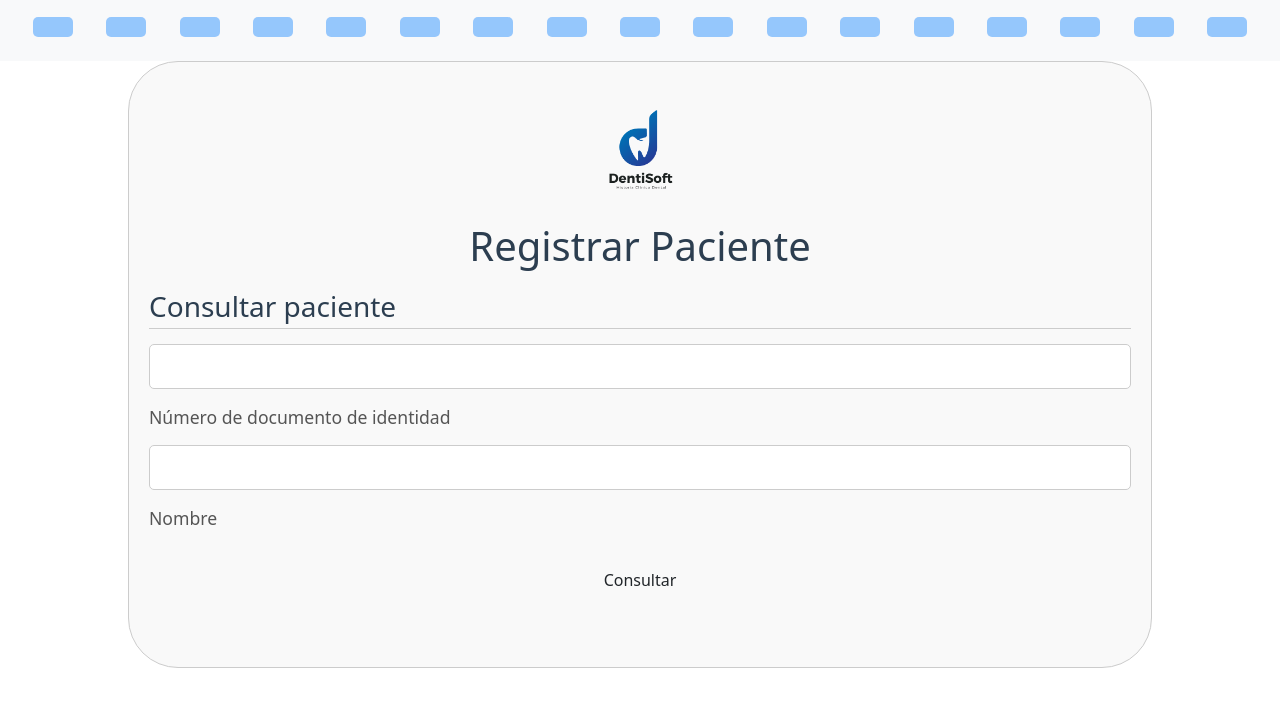
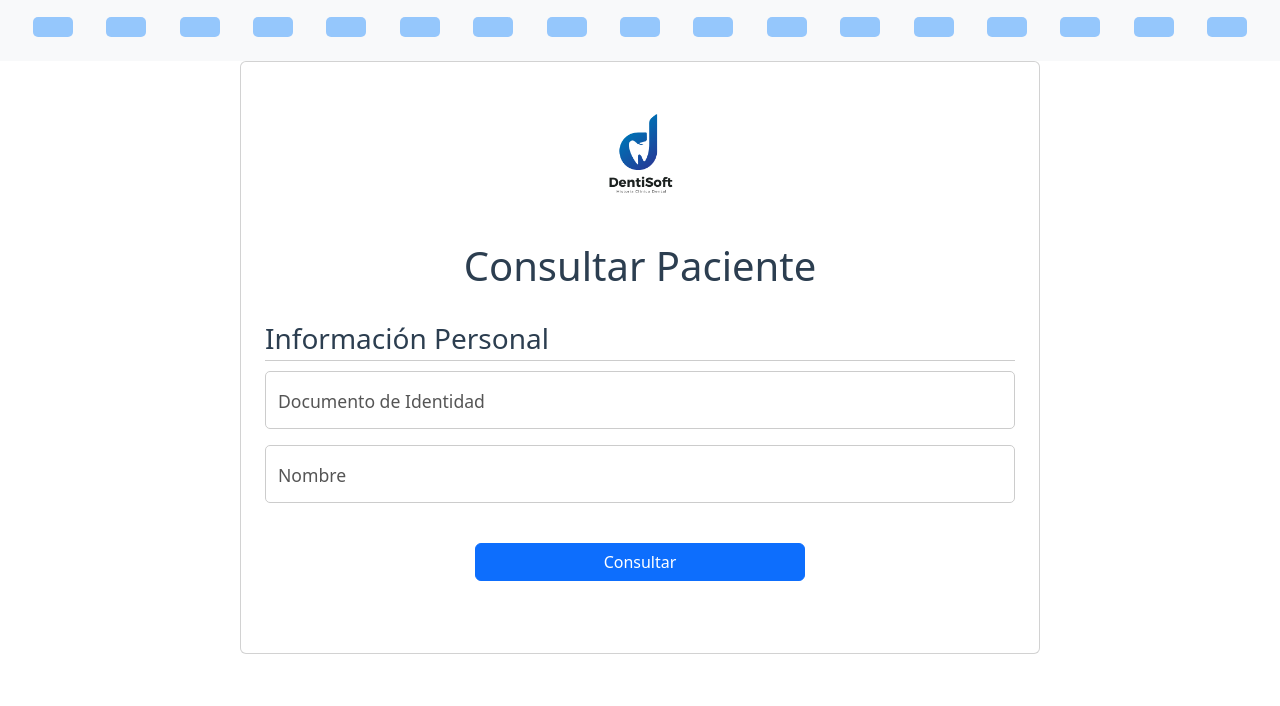
Before and after one commit to jaimeolartef/OdontoSoftFullStack, a React (Create React App) app in the folder odontosoftfront/: page /consultarPac in a window 1280 px wide. Shown: the top 706 px of the page. Built offline with nearby package versions, Linux system fonts and the light colour scheme; sample sign-in values are in the browser's storage.

Commit message:
se cambio el estilo de la pantalla tablapaciente.jsx

```diff
--- a/odontosoftfront/src/components/Paciente/consultarPaciente.jsx
+++ b/odontosoftfront/src/components/Paciente/consultarPaciente.jsx
@@ -1,11 +1,12 @@
 import React, { useState, useEffect } from 'react';
+import 'bootstrap/dist/css/bootstrap.min.css';
 import './consultarPaciente.css';
 import Logo from '../../resource/LogoNegro.png';
 import '../../App.css';
 import axios from "axios";
 import config from "../../config";
 import PacienteTabla from "./pacienteTabla";
-import {useLocation} from "react-router-dom";
+import { useLocation } from "react-router-dom";
 import showMessage from "../../util/UtilMessage";
 
 const ConsultarPaciente = () => {
@@ -22,11 +23,8 @@ const ConsultarPaciente = () => {
     if (redireccionadoModificar) {
       if (localStorage.getItem('consultarPacienteFormData')) {
         setFormData(JSON.parse(localStorage.getItem('consultarPacienteFormData')));
-        console.log('Se va a consumir el servicio con:', formData);
         fetchPacientes(JSON.parse(localStorage.getItem('consultarPacienteFormData'))).then(r => r);
-        console.log('Removing item from localStorage : ' + localStorage.getItem('consultarPacienteFormData'));
         localStorage.removeItem('consultarPacienteFormData');
-        console.log('Item removed from localStorage' + localStorage.getItem('consultarPacienteFormData'));
       }
     } else if (localStorage.getItem('consultarPacienteFormData')) {
       localStorage.removeItem('consultarPacienteFormData');
@@ -45,7 +43,7 @@ const ConsultarPaciente = () => {
     e.preventDefault();
 
     if (!formData.documento && !formData.nombre) {
-      showMessage('warning','Debe realizar la busqueda por nombre o por documento.');
+      showMessage('warning', 'Debe realizar la busqueda por nombre o por documento.');
       return;
     }
     fetchPacientes(formData).then(r => r);
@@ -65,45 +63,49 @@ const fetchPacientes = async (formData) => {
       if (response.status === 200) {
         setResponseData(response.data);
       } else if (response.status === 400 && response.data.codigoValidacion === '400') {
-      showMessage('error',response.data.mensajeValidacion);
+        showMessage('error', response.data.mensajeValidacion);
       } else if (response.status === 403) {
-      showMessage('error','No autorizado');
+        showMessage('error', 'No autorizado');
       } else if (response.status > 400) {
-      showMessage('error','Error en la solicitud');
+        showMessage('error', 'Error en la solicitud');
       }
     } catch (error) {
       console.error('Error:', error);
       if (error.response && error.response.status === 403) {
-      showMessage('error','No autorizado');
+        showMessage('error', 'No autorizado');
       } else {
-      showMessage('error','Error en la solicitud');
+        showMessage('error', 'Error en la solicitud');
       }
     }
   };
 
   return (
-    <div className="medical-form-container">
-      <header>
-        <img src={Logo} alt="Logo"/>
-        <h1>Registrar Paciente</h1>
+    <div className="d-flex justify-content-center align-items-center ">
+      <div className="card p-4" style={{ width: '800px' }}>
+        <header className="text-center mb-4">
+          <img src={Logo} alt="Logo" className="mb-3" style={{ maxWidth: '140px' }} />
+          <h1>Consultar Paciente</h1>
         </header>
-      <form onSubmit={handleSubmit}>
-        <section className="personal-information">
-          <h3>Consultar paciente</h3>
-          <div className="input-box">
-            <input type="text" name="documento" value={formData.documento} onChange={handleChange}/>
-            <label>Número de documento de identidad</label>
+        <form onSubmit={handleSubmit} className="needs-validation" noValidate>
+          <section className="mb-4">
+            <h3>Información Personal</h3>
+            <div className="form-floating mb-3">
+              <input type="text" className="form-control" name="documento" value={formData.documento} onChange={handleChange} placeholder="Documento de Identidad" />
+              <label>Documento de Identidad</label>
             </div>
-          <div className="input-box">
-            <input type="text" name="nombre" value={formData.nombre} onChange={handleChange}/>
+            <div className="form-floating mb-3">
+              <input type="text" className="form-control" name="nombre" value={formData.nombre} onChange={handleChange} placeholder="Nombre" />
               <label>Nombre</label>
             </div>
           </section>
-        <button type="submit" className="btn">Consultar</button>
+          <div className="d-grid">
+            <button type="submit" className="btn btn-primary">Consultar</button>
+          </div>
         </form>
-      <br/>
-      {responseData.length > 0 && <PacienteTabla data={responseData} formData={formData}/>}
-      <br/>
+        <br />
+        {responseData.length > 0 && <PacienteTabla data={responseData} formData={formData} />}
+        <br />
+      </div>
     </div>
   );
 }
--- a/odontosoftfront/src/components/Paciente/pacienteTabla.jsx
+++ b/odontosoftfront/src/components/Paciente/pacienteTabla.jsx
@@ -1,40 +1,34 @@
-import React, {useState} from 'react';
-import {useNavigate} from 'react-router-dom';
+import React, { useState } from 'react';
+import { useNavigate } from 'react-router-dom';
+import 'bootstrap/dist/css/bootstrap.min.css';
 import './pacienteTabla.css';
-import MedicalIcon from '../../resource/MedicalIcon.png'; // Importar el icono desde la carpeta resource
-import EditIcon from '../../resource/EditIcon.png'; // Importar el icono desde la carpeta resource
-import {Tooltip} from 'react-tooltip'; // Importar el componente Tooltip
-import bootstrap from 'bootstrap'; // Importar bootstrap
+import MedicalIcon from '../../resource/MedicalIcon.png';
+import EditIcon from '../../resource/EditIcon.png';
+import { Tooltip } from 'react-tooltip';
 
-const PacienteTabla = ({data, formData}) => {
+const PacienteTabla = ({ data, formData }) => {
   const [currentPage, setCurrentPage] = useState(1);
   const itemsPerPage = 10;
   const navigate = useNavigate();
 
-  // Calculate the indices for the current page
   const indexOfLastItem = currentPage * itemsPerPage;
   const indexOfFirstItem = indexOfLastItem - itemsPerPage;
   const currentItems = data.slice(indexOfFirstItem, indexOfLastItem);
 
-  // Calculate total pages
   const totalPages = Math.ceil(data.length / itemsPerPage);
 
-  // Handle page change
   const handlePageChange = (pageNumber) => {
     setCurrentPage(pageNumber);
   };
 
-  // Handle row click
   const handleEditClick = (paciente) => {
     localStorage.setItem('consultarPacienteFormData', JSON.stringify(formData));
-    navigate('/modificarPac', {state: {id: paciente.id}});
+    navigate('/modificarPac', { state: { id: paciente.id } });
   };
 
-  // Handle medical record icon click
   const handleMedicalRecordClick = (paciente) => {
-    navigate('/historiaPac', {state: {idPatient: paciente.id}});
+    navigate('/historiaPac', { state: { idPatient: paciente.id } });
   };
-
 
   return (
     <div className="table-container">
@@ -63,38 +57,52 @@ const PacienteTabla = ({data, formData}) => {
                 {paciente.habilitado === 'true' && (
                   <>
                     <img src={MedicalIcon} alt="Historia Clinica"
-                       style={{marginRight: '5px', width: '35px', height: '35px', cursor: 'pointer'}}
+                      style={{ marginRight: '5px', width: '35px', height: '35px', cursor: 'pointer' }}
                       onClick={(e) => {
                         e.stopPropagation();
                         handleMedicalRecordClick(paciente);
                       }}
-                       data-tooltip-id="tooltip" data-tooltip-content="Ver Historia Clinica"/>
-                  <Tooltip id="tooltip"/>
+                      data-tooltip-id="tooltip" data-tooltip-content="Ver Historia Clinica" />
+                    <Tooltip id="tooltip" />
                   </>
                 )}
                 <img src={EditIcon} alt="Editar Paciente"
-                   style={{marginRight: '5px', width: '35px', height: '35px', cursor: 'pointer'}}
+                  style={{ marginRight: '5px', width: '35px', height: '35px', cursor: 'pointer' }}
                   onClick={(e) => {
                     e.stopPropagation();
                     handleEditClick(paciente);
                   }}
-                   data-tooltip-id="editTooltip" data-tooltip-content="Editar Paciente"/>
-              <Tooltip id="editTooltip"/>
+                  data-tooltip-id="editTooltip" data-tooltip-content="Editar Paciente" />
+                <Tooltip id="editTooltip" />
               </td>
             </tr>
           ))}
         </tbody>
       </table>
+      <nav aria-label="Page navigation example">
         <ul className="pagination">
+          <li className={`page-item ${currentPage === 1 ? 'disabled' : ''}`} style={{width: '110px'}}>
+            <button className="page-link" onClick={() => handlePageChange(currentPage - 1)}
+                    disabled={currentPage === 1}>
+              Anterior
+            </button>
+          </li>
           {Array.from({length: totalPages}, (_, index) => (
             <li key={index + 1} className={`page-item ${currentPage === index + 1 ? 'active' : ''}`}>
-            <button
-              onClick={() => handlePageChange(index + 1)}>
+              <button className="page-link" onClick={() => handlePageChange(index + 1)}
+                      disabled={currentPage === totalPages}>
                 {index + 1}
               </button>
             </li>
           ))}
+          <li className={`page-item ${currentPage === totalPages ? 'disabled' : ''}`} style={{width: '110px'}}>
+            <button className="page-link" onClick={() => handlePageChange(currentPage + 1)}
+                    disabled={currentPage === totalPages}>
+              Siguiente
+            </button>
+          </li>
         </ul>
+      </nav>
     </div>
   );
 };
```
Lines whose indentation alone changed are shown as unchanged.
